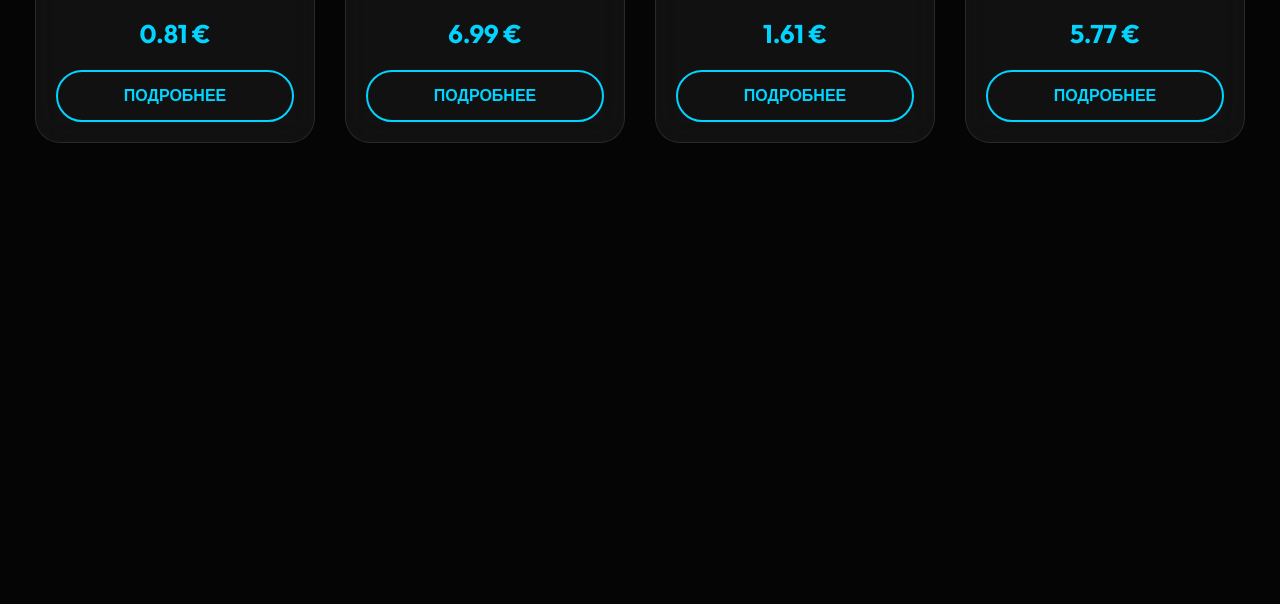
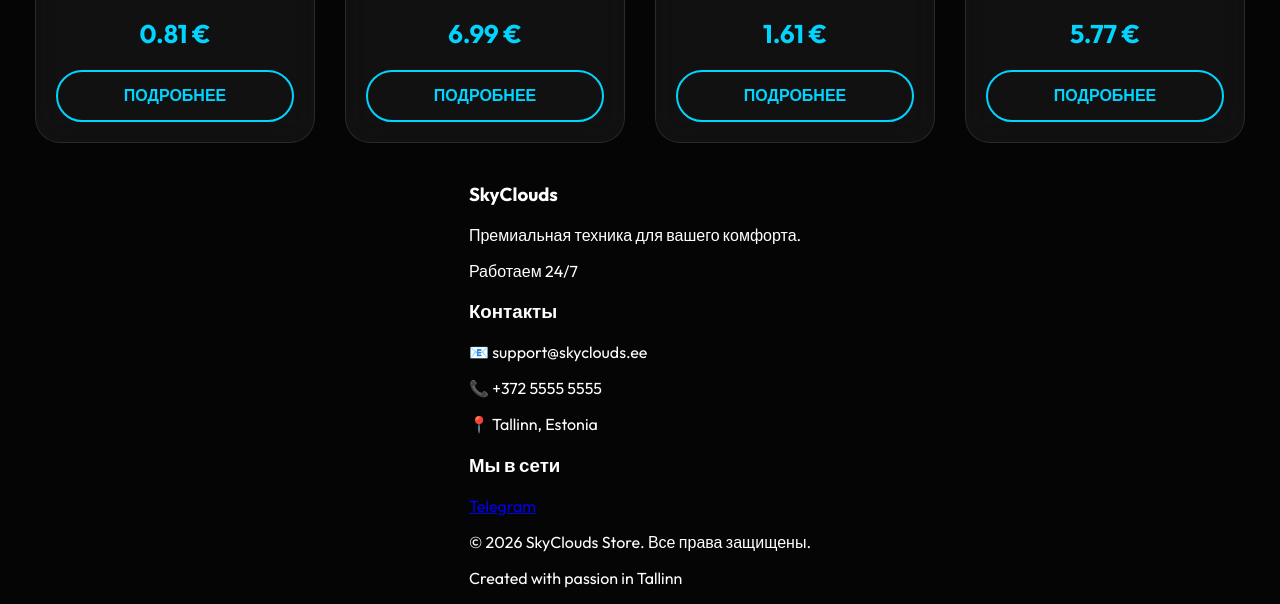
Before and after one commit to skywhywayy/SkyClouds, a plain HTML site: page index.html in a window 1280 px wide. Shown: the part 515-1119 px from the top of the page. Before the commit the page ends 800 px from the top, so only its background shows below. Drawn offline with Linux system fonts and the light colour scheme.

Commit message:
Update index.html

```diff
--- a/index.html
+++ b/index.html
@@ -9,5 +9,28 @@
     <header><h1>SkyClouds</h1></header>
     <main class="product-grid" id="productGrid"></main>
     <script src="app.js"></script>
+    <footer>
+    <div class="footer-container">
+        <div class="footer-section">
+            <h3>SkyClouds</h3>
+            <p>Премиальная техника для вашего комфорта.</p>
+            <p>Работаем 24/7</p>
+        </div>
+        <div class="footer-section">
+            <h3>Контакты</h3>
+            <p>📧 support@skyclouds.ee</p>
+            <p>📞 +372 5555 5555</p>
+            <p>📍 Tallinn, Estonia</p>
+        </div>
+        <div class="footer-section">
+            <h3>Мы в сети</h3>
+            <a href="https://t.me/skylinewayy" target="_blank" class="social-link">Telegram</a>
+        </div>
+    </div>
+    <div class="footer-bottom">
+        <p>&copy; 2026 SkyClouds Store. Все права защищены.</p>
+        <p>Created with passion in Tallinn</p>
+    </div>
+</footer>
 </body>
 </html>
```
